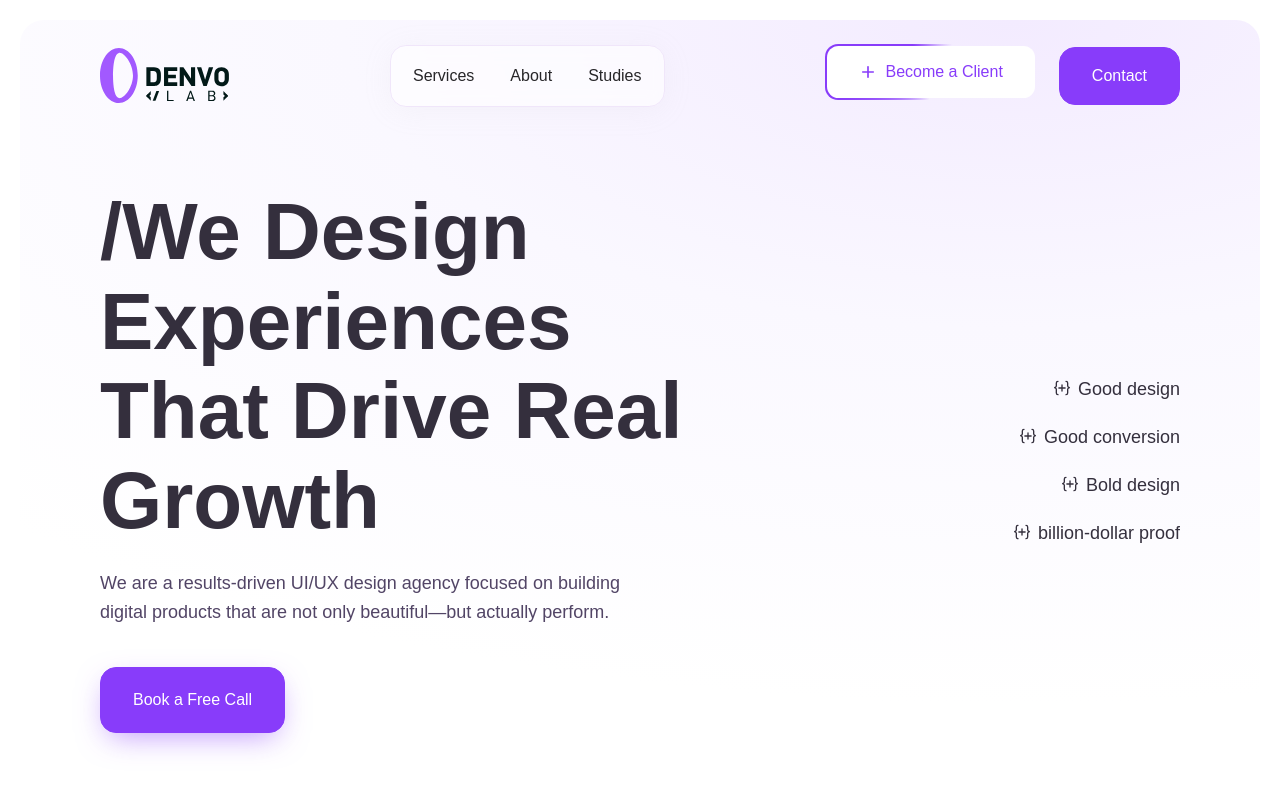
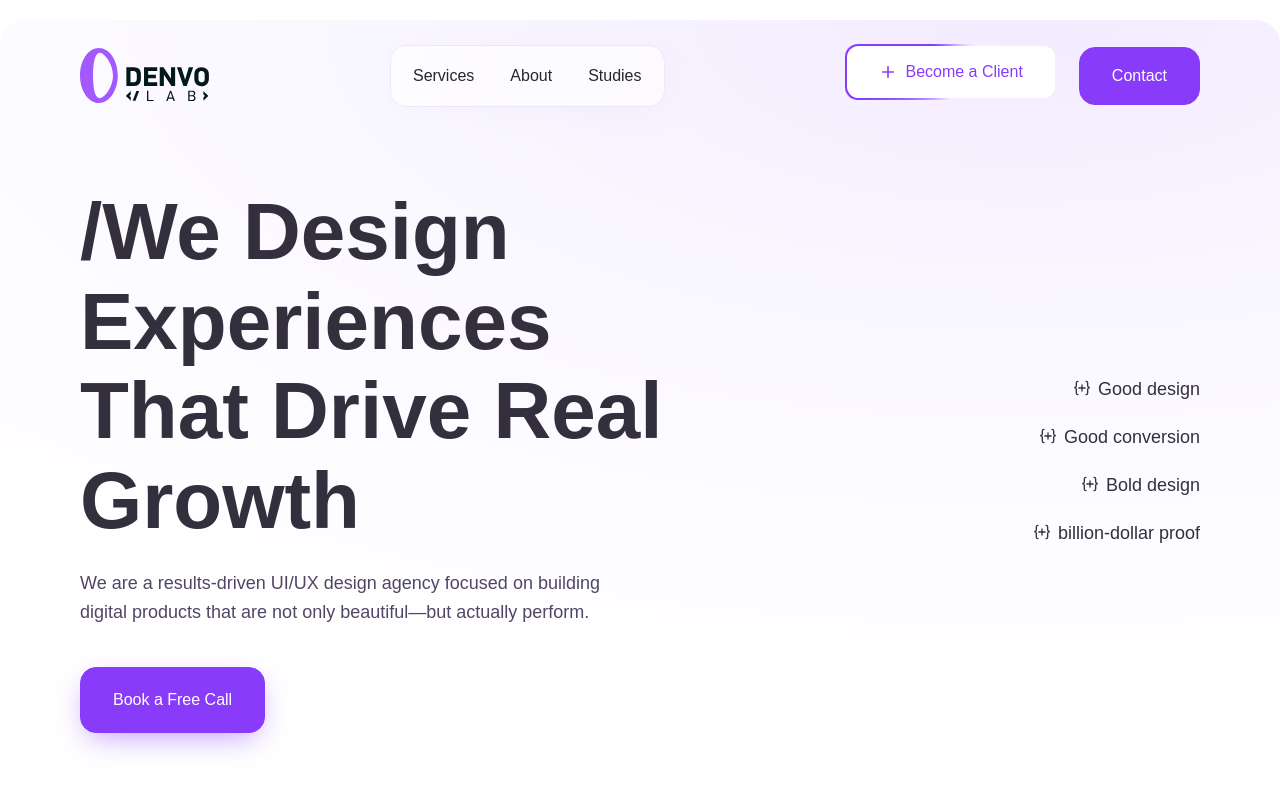
Before and after one commit to rakibthedev/denvo-final, a Next.js app: page /about in a window 1280 px wide. Shown: the top 800 px of the page. Built offline with nearby package versions, Linux system fonts and the light colour scheme; a web font is replaced by a local one.

Commit message:
about page

```diff
--- a/src/app/components/about/AboutHero.tsx
+++ b/src/app/components/about/AboutHero.tsx
@@ -15,7 +15,7 @@ const serviceTags = [
 
 export default function AboutHero() {
   return (
-    <section className="relative overflow-hidden bg-[#ffffff] md:p-5">
+    <section className="relative overflow-hidden bg-[#ffffff] md:pt-5">
       {/* Soft lavender wash, matching the airy hero backdrop */}
       <div
 
```
